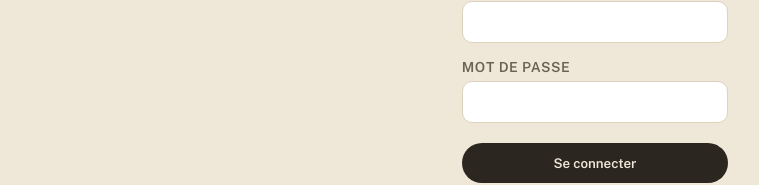
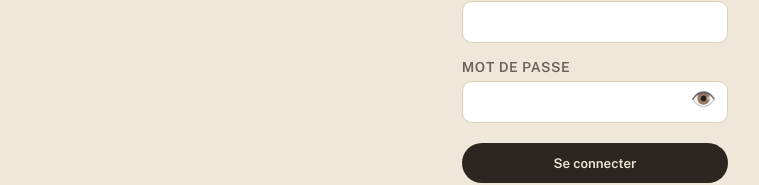
Before and after one commit to stefi3274/UnDouxUnChaud, a Next.js app: page /connexion in a window 1280 px wide. Shown: the part 221-406 px from the top of the page, without its empty margins (45-804 px from the left). Built offline with nearby package versions, Linux system fonts and the light colour scheme.

Commit message:
Icône œil pour afficher/masquer le mot de passe

```diff
--- /dev/null
+++ b/app/components/PasswordInput.js
@@ -0,0 +1,33 @@
+'use client';
+
+import { useState } from 'react';
+
+export default function PasswordInput({ value, onChange, placeholder, required, minLength, style }) {
+  const [visible, setVisible] = useState(false);
+
+  return (
+    <div style={{ position: 'relative' }}>
+      <input
+        type={visible ? 'text' : 'password'}
+        value={value}
+        onChange={onChange}
+        placeholder={placeholder}
+        required={required}
+        minLength={minLength}
+        style={{ ...style, paddingRight: 44 }}
+      />
+      <button
+        type="button"
+        onClick={() => setVisible((v) => !v)}
+        aria-label={visible ? 'Masquer le mot de passe' : 'Afficher le mot de passe'}
+        style={{
+          position: 'absolute', right: 8, top: '50%', transform: 'translateY(-50%)',
+          background: 'none', border: 'none', cursor: 'pointer', fontSize: '1.1rem',
+          padding: 4, lineHeight: 1, color: '#6B6255',
+        }}
+      >
+        {visible ? '🙈' : '👁️'}
+      </button>
+    </div>
+  );
+}
--- a/app/connexion/page.js
+++ b/app/connexion/page.js
@@ -2,6 +2,7 @@
 
 import { useState } from 'react';
 import { useRouter } from 'next/navigation';
+import PasswordInput from '@/app/components/PasswordInput';
 
 export default function ConnexionPage() {
   const router = useRouter();
@@ -78,8 +79,7 @@ export default function ConnexionPage() {
         </div>
         <div style={{ marginBottom: 20 }}>
           <label style={labelStyle}>Mot de passe</label>
-          <input
-            type="password"
+          <PasswordInput
             value={motdepasse}
             onChange={(e) => setMotdepasse(e.target.value)}
             required
--- a/app/inscription/page.js
+++ b/app/inscription/page.js
@@ -2,6 +2,7 @@
 
 import { useState } from 'react';
 import { useRouter } from 'next/navigation';
+import PasswordInput from '@/app/components/PasswordInput';
 
 export default function InscriptionPage() {
   const router = useRouter();
@@ -97,8 +98,7 @@ export default function InscriptionPage() {
         </div>
         <div style={{ marginBottom: 20 }}>
           <label style={labelStyle}>Mot de passe (8 caractères minimum)</label>
-          <input
-            type="password"
+          <PasswordInput
             value={motdepasse}
             onChange={(e) => setMotdepasse(e.target.value)}
             required
```
Also changed, not shown: app/reinitialiser-mot-de-passe/page.js (+3 -4 lines).
